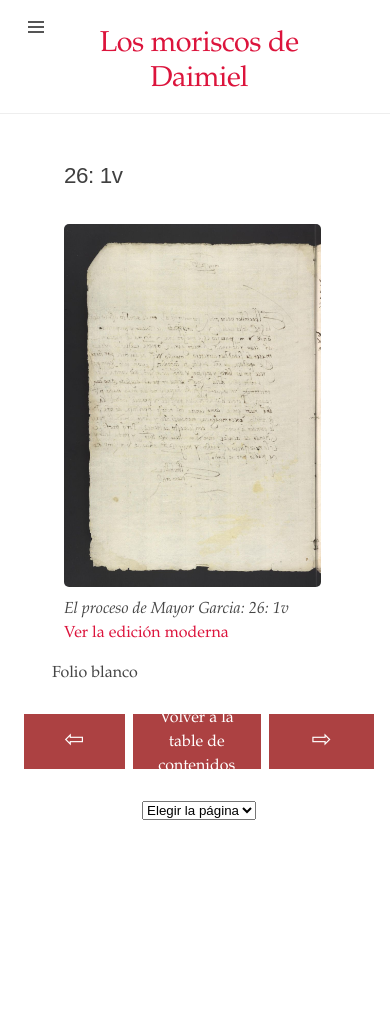
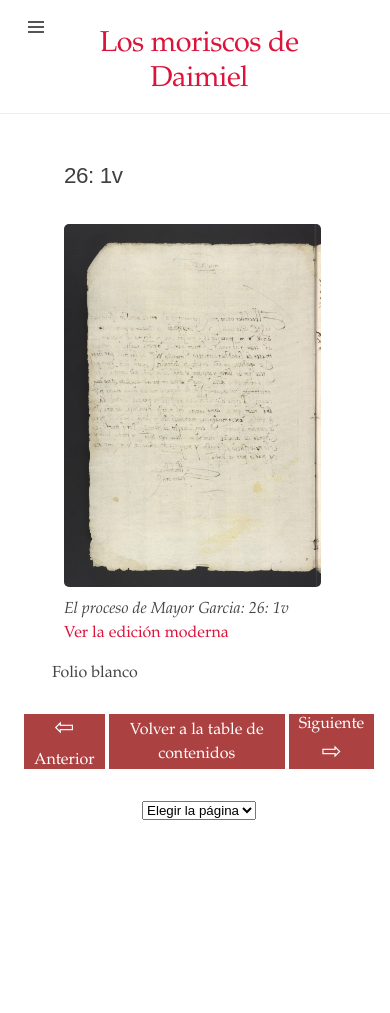
Before and after one commit to digbmc/moriscos-daimel, a Jekyll site: the page built from _texts/folder-2-1v.md, in a window 390 px wide. Built offline with Jekyll 4.4.1, drawn with Linux system fonts in a browser that asks for light colours.

Commit message:
Button fix.

```diff
--- a/_layouts/manuscrito.html
+++ b/_layouts/manuscrito.html
@@ -59,7 +59,7 @@ layout: default
                 </span>
             </div>
         </a>
-    {% else %}<span></span>{% endif %}
+    {% else %}<div class="box" style="visibility: hidden;"></div>{% endif %}
         <a href="{{ site.baseurl }}/manuscrito">
             <div class="box"><span> Volver a la table de contenidos</span></div>
         </a>
@@ -71,7 +71,7 @@ layout: default
                 </span>
             </div>
         </a>
-    {% else %}<span></span>{% endif %}
+    {% else %}<div class="box" style="visibility: hidden;"></div>{% endif %}
 </div>
 <div class="jump_container">
     <select id="cambio">
--- a/_sass/_ed.scss
+++ b/_sass/_ed.scss
@@ -1102,30 +1102,9 @@ html {
   .parrafo {
     width: 75%;
   }
-  .bottom_buttons {
-    display: flex;
-    width: 100%;
-    gap: 10px;
-  }
-
-  .bottom_buttons > a:first-of-type {
-    flex: 2.5;
-    display: flex;
-  }
-
-  .bottom_buttons > a:nth-of-type(2) {
-    flex: 5;
-    display: flex;
-  }
-
-  .bottom_buttons > a:last-of-type {
-    flex: 2.5;
-    display: flex;
-  }
-
-  .box {
-    width: 100%;
+  .bottom_buttons .box {
     min-width: 0;
+    width: auto;
   }
   .wide-page .container,
   .wide-page .wrapper,
@@ -1136,6 +1115,20 @@ html {
   }
 }
 @media (max-width: 480px) {
+  .bottom_buttons {
+    gap: 4px;
+  }
+  .box {
+        height: 55px;
+        min-width: 0;
+        padding: 10px;
+    }
+  /*
+  .box {
+    height: 55px;
+    min-width: 0;
+    //padding: 10px;
+  }
    .bottom_buttons {
     display: flex;
     width: 100%;
@@ -1143,16 +1136,17 @@ html {
     gap: 8px;
   }
 
-  /* Left and right buttons */
+  /* Left and right buttons
   .bottom_buttons a:first-child,
   .bottom_buttons a:last-child {
     flex: 0 0 auto;
   }
 
-  /* Middle button */
+  /* Middle button
   .bottom_buttons a:nth-child(2) {
     flex: 1;
   }
+    */
   .right-margen {
     width: 8%;
   }
@@ -1169,14 +1163,10 @@ html {
     justify-content: center;
     margin-left: 0;
   }
-  .box {
-    height: 55px;
-    min-width: 0;
-    padding: 10px;
-  }
   .jump_container {
     margin-top: 2rem;
   }
+  /*
   .anterior,
   .siguiente {
     display: flex;
@@ -1204,6 +1194,7 @@ html {
   .siguiente::after {
     content: "\21E8";
   }
+    */
   .gallery {
     justify-content: center;
     align-items: center;
```
